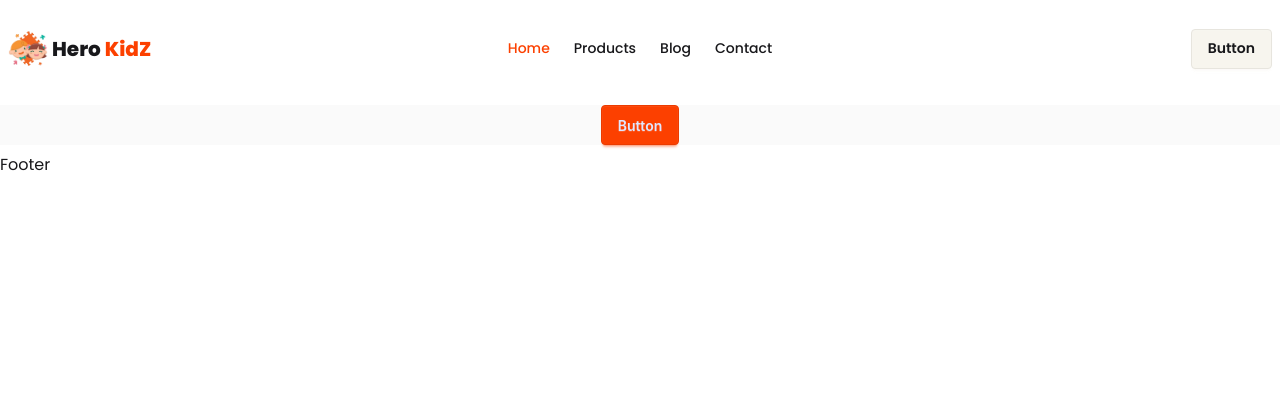
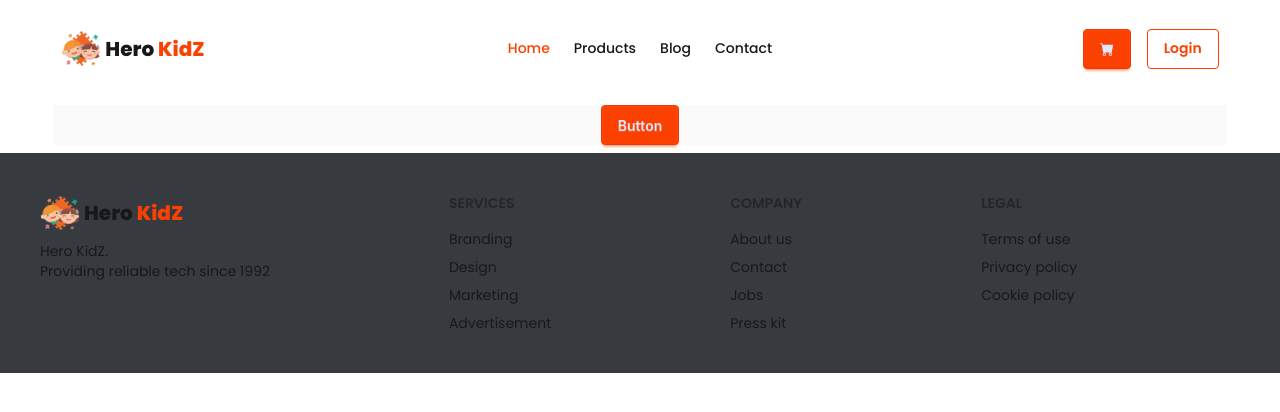
Before and after one commit to faiji31/Kids_Shop_Using_Next_js, a Next.js app: page / in a window 1280 px wide. Shown: the top 412 px of the page. Built offline with nearby package versions, Linux system fonts and the light colour scheme.

Commit message:
5th commit

```diff
--- a/src/app/layout.jsx
+++ b/src/app/layout.jsx
@@ -2,6 +2,7 @@
 import "./globals.css";
 import Navbar from "@/components/layouts/Navbar";
 import Footer from "@/components/layouts/Footer";
+
 
 
 const poppins = Poppins({
@@ -21,11 +22,11 @@
     >
       <body >
 
-        <header className="py-4 md:11/12 mx-auto">
+        <header className="py-4 md:w-11/12 mx-auto">
            <Navbar></Navbar>
         </header>
 
-        <main  className="py-2 md:11/12 mx-auto">
+        <main  className="py-2 md:w-11/12 mx-auto">
                {children}
         </main>
 
--- a/src/components/layouts/Footer.jsx
+++ b/src/components/layouts/Footer.jsx
@@ -1,10 +1,38 @@
 import React from 'react'
+import Logo from './Logo'
 
 const Footer = () => {
   return (
-    <div>
-      Footer
-    </div>
+   <footer className="footer sm:footer-horizontal  bg-neutral text-base-content p-10">
+  <aside>
+    <Logo></Logo>
+    <p>
+      Hero KidZ.
+      <br />
+      Providing reliable tech since 1992
+    </p>
+  </aside>
+  <nav>
+    <h6 className="footer-title">Services</h6>
+    <a className="link link-hover">Branding</a>
+    <a className="link link-hover">Design</a>
+    <a className="link link-hover">Marketing</a>
+    <a className="link link-hover">Advertisement</a>
+  </nav>
+  <nav>
+    <h6 className="footer-title">Company</h6>
+    <a className="link link-hover">About us</a>
+    <a className="link link-hover">Contact</a>
+    <a className="link link-hover">Jobs</a>
+    <a className="link link-hover">Press kit</a>
+  </nav>
+  <nav>
+    <h6 className="footer-title">Legal</h6>
+    <a className="link link-hover">Terms of use</a>
+    <a className="link link-hover">Privacy policy</a>
+    <a className="link link-hover">Cookie policy</a>
+  </nav>
+</footer>
   )
 }
 
--- a/src/components/layouts/Navbar.jsx
+++ b/src/components/layouts/Navbar.jsx
@@ -2,6 +2,7 @@
 import Logo from './Logo'
 import Link from 'next/link'
 import NavLink from '../buttons/NavLink'
+import { BsFillCartFill } from 'react-icons/bs'
 
 const Navbar = () => {
 
@@ -40,8 +41,12 @@
       {nav}
     </ul>
   </div>
-  <div className="navbar-end">
-    <a className="btn">Button</a>
+  <div className="navbar-end space-x-4">
+
+    <Link href={"/cart"}><button className='btn btn-primary'>
+    <BsFillCartFill /></button></Link>
+    <Link href={"/login"}><button className='btn btn-primary btn-outline'>Login</button></Link>
+
   </div>
 </div>
   )
```
